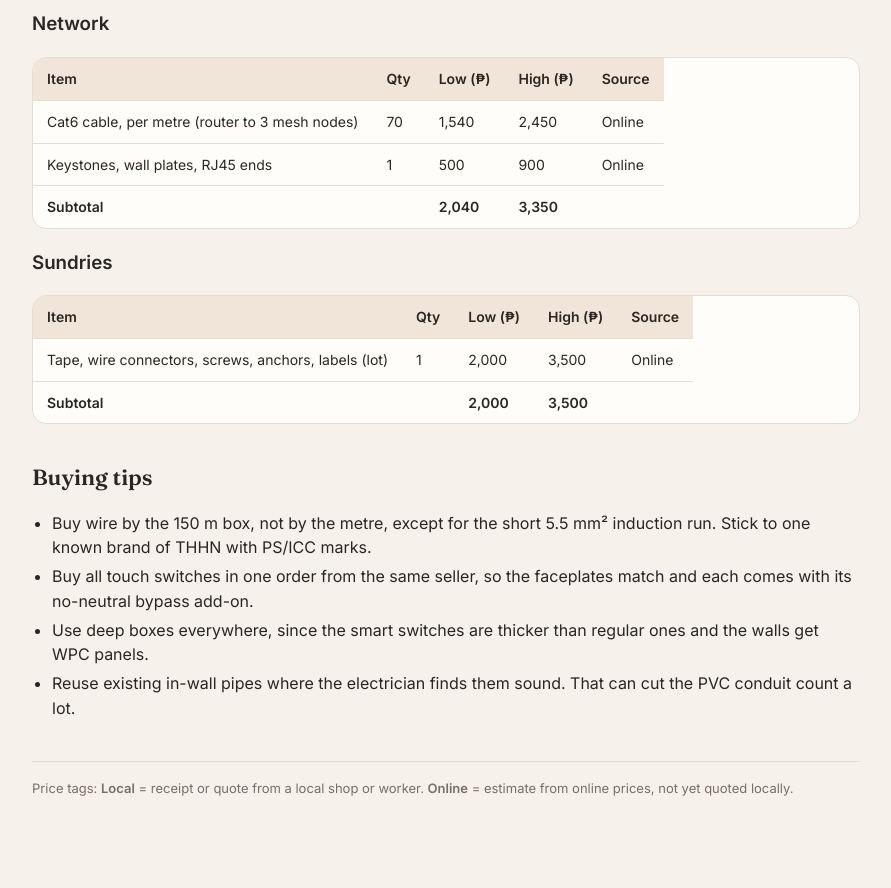
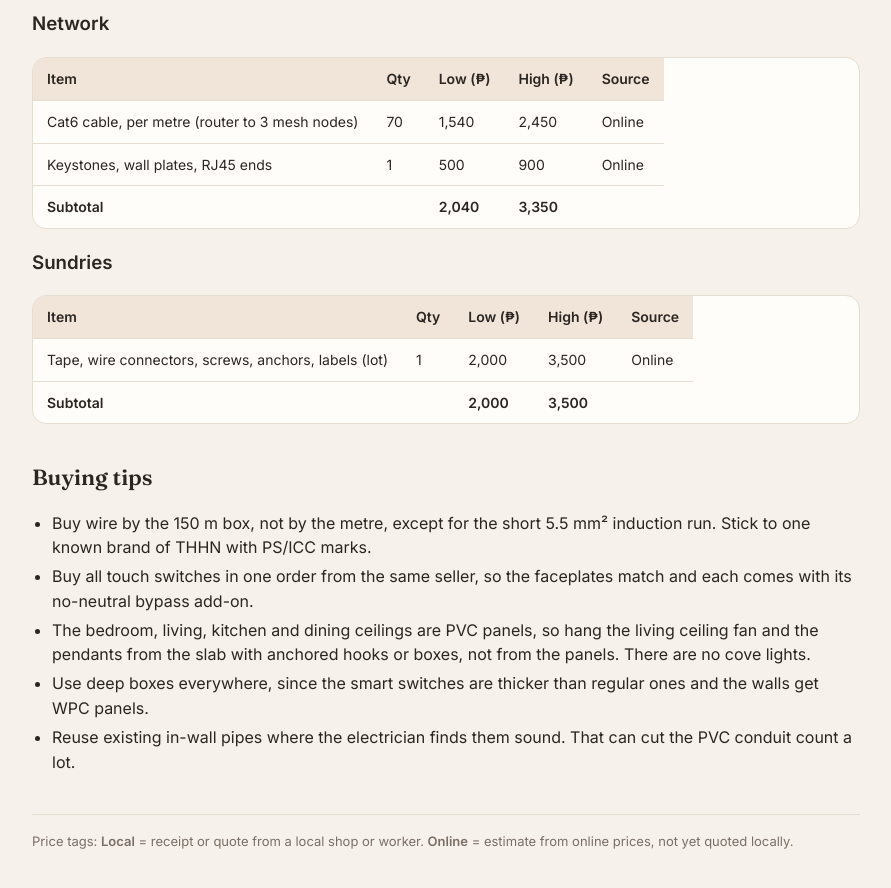
Before and after one commit to tatayotter/navarro-house, a Jekyll site: the page built from house/electrical-materials.md, in a window 1280 px wide and 900 px high, scrolled down 3445 px. Shown: the top 888 px of the window, without its empty margins (194-1085 px from the left). Built offline with Jekyll 4.4.1, drawn with Linux system fonts in a browser that asks for light colours; before the commit the page ends 4291 px from its top, so only the background shows below that.

Commit message:
Electrical materials: PVC ceilings, hang fan and pendants from slab; no cove lights
Co-Authored-By: Claude Opus 5.5 <noreply@anthropic.com>
Claude-Session: https://claude.ai/code/session_01RUWgCRNWmTMeAKKYpvsnmJ

```diff
--- a/house/electrical-materials.md
+++ b/house/electrical-materials.md
@@ -119,6 +119,7 @@ All prices are online estimates (Nov 2026) and need local quotes. Quantities are
 
 - Buy wire by the 150 m box, not by the metre, except for the short 5.5 mm² induction run. Stick to one known brand of THHN with PS/ICC marks.
 - Buy all touch switches in one order from the same seller, so the faceplates match and each comes with its no-neutral bypass add-on.
+- The bedroom, living, kitchen and dining ceilings are PVC panels, so hang the living ceiling fan and the pendants from the slab with anchored hooks or boxes, not from the panels. There are no cove lights.
 - Use deep boxes everywhere, since the smart switches are thicker than regular ones and the walls get WPC panels.
 - Reuse existing in-wall pipes where the electrician finds them sound. That can cut the PVC conduit count a lot.
 
```
